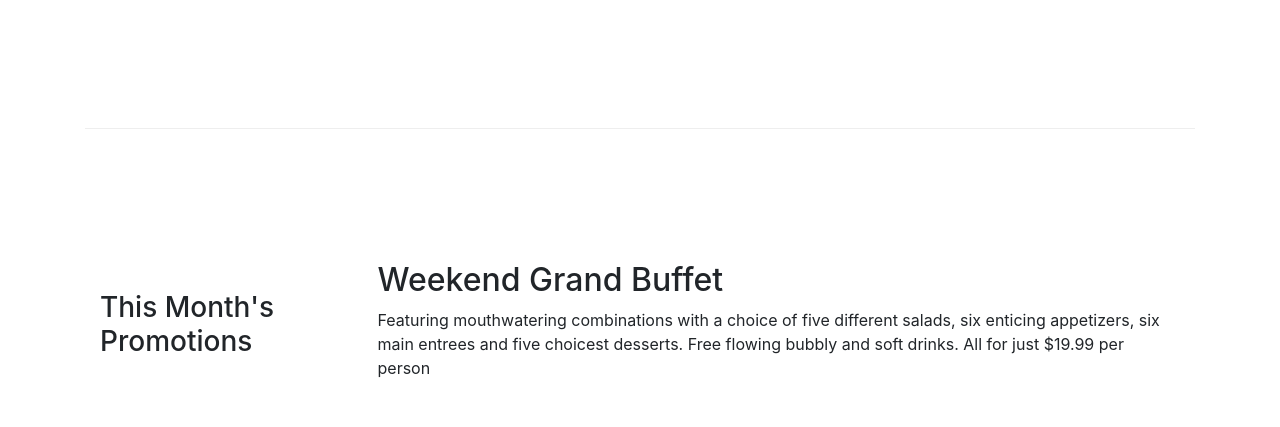
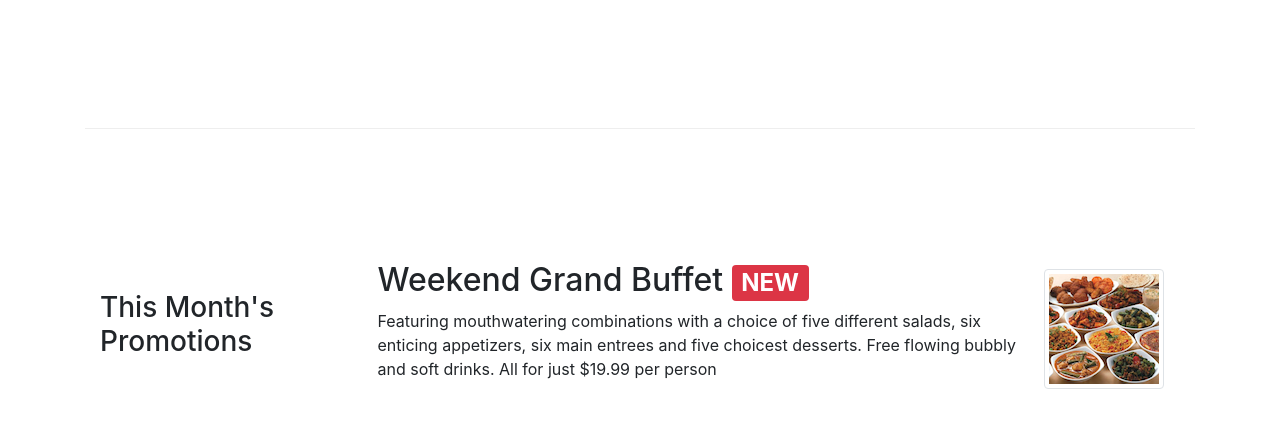
Before and after one commit to xueqing/bootstrap4, a website: page index.html in a window 1280 px wide. Shown: the part 605-1032 px from the top of the page. Drawn offline with nearby package versions, Linux system fonts and the light colour scheme.

Commit message:
week2-task 2

```diff
--- a/index.html
+++ b/index.html
@@ -70,8 +70,14 @@
                 <h3>This Month's Promotions</h3>
             </div>
             <div class="col col-sm col-md">
-                <h2>Weekend Grand Buffet</h2>
-                <p>Featuring mouthwatering combinations with a choice of five different salads, six enticing appetizers, six main entrees and five choicest desserts. Free flowing bubbly and soft drinks. All for just $19.99 per person </p>
+                <div class="media">
+                    <div class="media-body">
+                        <h2 class="mt-0">Weekend Grand Buffet <span class="badge badge-danger">NEW</span></h2>
+                        <p class="d-none d-sm-block">Featuring mouthwatering combinations with a choice of five different salads, six enticing appetizers, six main entrees and five choicest desserts. Free flowing bubbly and soft drinks. All for just $19.99 per person </p>
+                    </div>
+                    <img class="d-flex mr-3 img-thumbnail align-self-center"
+                            src="img/buffet.png" alt="Weekend Grand Buffet">
+                </div>
             </div>
         </div>
 
```
